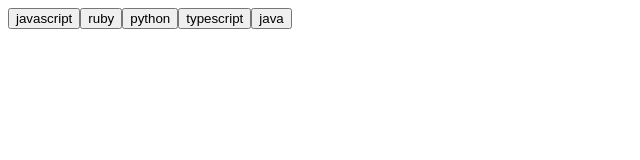
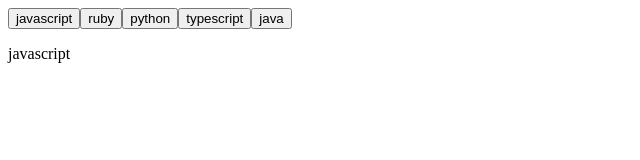
Before and after one commit to lucasfrosty/github-wrapper-ts, a React (Create React App) app: page / in a window 1280 px wide. Shown: the top 160 px of the page, without its empty margins (0-640 px from the left). Built offline with nearby package versions, Linux system fonts and the light colour scheme.

Commit message:
displaying current language on the RepoList

```diff
--- a/src/components/App/App.tsx
+++ b/src/components/App/App.tsx
@@ -1,5 +1,6 @@
 import * as React from 'react';
 import LanguageList from '../LanguageList';
+import RepoList from '../RepoList';
 
 interface State {
   currentLanguage: string | undefined;
@@ -14,12 +15,12 @@ class App extends React.Component<any, State> {
 
   componentDidMount() {
     this.setState({
-      currentLanguage: this.state.languages[0]
+      currentLanguage: this.state.languages[0],
     });
   }
 
   shouldComponentUpdate(nextProps: any, nextState: State) {
-    return (this.state.currentLanguage !== nextState.currentLanguage)
+    return (this.state.currentLanguage !== nextState.currentLanguage);
   }
 
   changeCurrentLanguage = (language: string) => {
@@ -29,13 +30,13 @@ class App extends React.Component<any, State> {
   }
 
   render() {
-    const { languages } = this.state;
+    const { languages, currentLanguage } = this.state;
     return (
       <div>
         <LanguageList languages={languages} onClick={this.changeCurrentLanguage} />
+        <RepoList language={currentLanguage} />
       </div>
-
-    )
+    );
   }
 }
 
--- /dev/null
+++ b/src/components/RepoList/RepoList.tsx
@@ -0,0 +1,11 @@
+import * as React from 'react';
+
+interface Props {
+  language: string | undefined;
+}
+
+function RepoList({ language }: Props) {
+  return <p>{language || 'Loading...'}</p>
+}
+
+export default RepoList;
--- /dev/null
+++ b/src/components/RepoList/index.ts
@@ -0,0 +1 @@
+export { default as default } from './RepoList';
```
